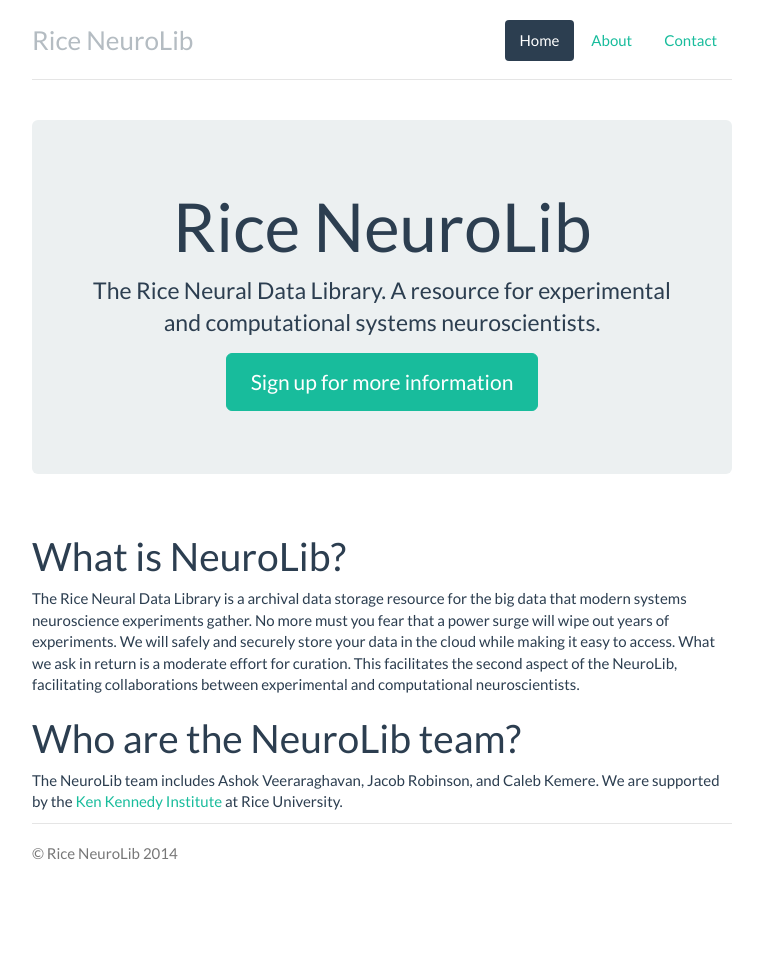
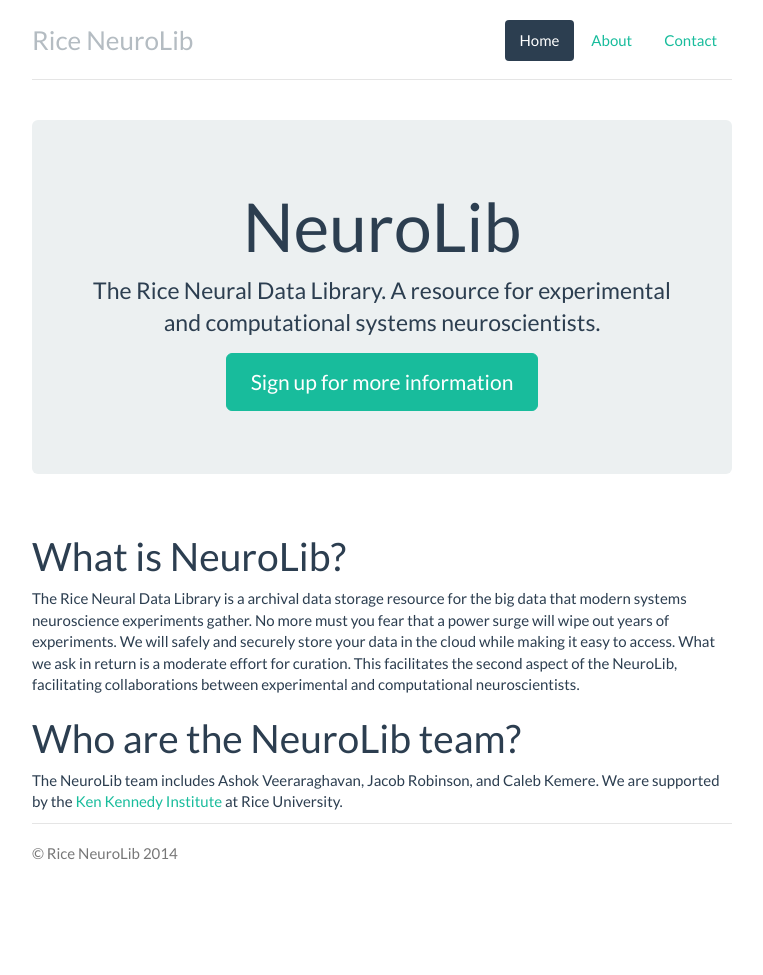
Before and after one commit to neurolib/neurolib.github.io, a Jekyll site: the page built from index.md, in a window 1280 px wide. Shown: the whole page, without its empty margins (258-1021 px from the left). Built offline with Jekyll 4.4.1, drawn with Linux system fonts in a browser that asks for light colours; Markdown is read by kramdown in place of the engine named in the settings.

Commit message:
Changed headline to just "Neurolib"

```diff
--- a/_layouts/front.html
+++ b/_layouts/front.html
@@ -1,8 +1,7 @@
-
 {% include header.html %}
 
       <div class="jumbotron">
-        <h1>Rice NeuroLib</h1>
+        <h1>NeuroLib</h1>
         <p class="lead">The Rice Neural Data Library. A resource for experimental and
         computational systems neuroscientists.</p> <p><a class="btn btn-lg btn-success" href="#"
           role="button">Sign up for more information</a></p>
```
